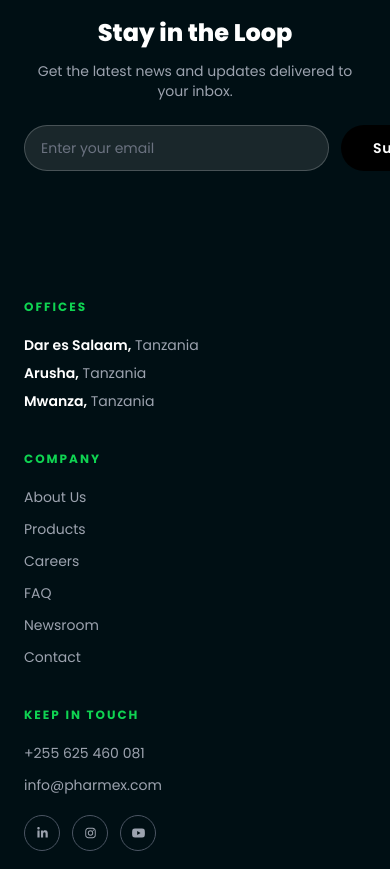
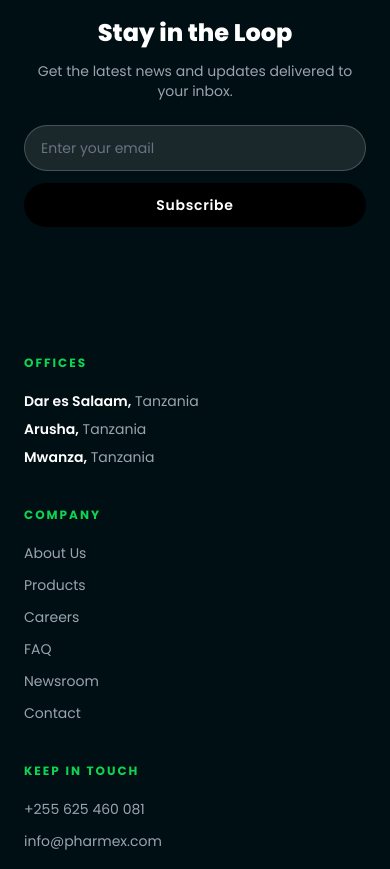
Before and after one commit to DICKSON78/phermex, a React (Vite) app: page /newsroom in a window 390 px wide. Shown: the part 4680-5549 px from the top of the page. Built offline with nearby package versions, Linux system fonts and the light colour scheme.

Commit message:
Fix subscribe button visibility on mobile in Newsroom

```diff
--- a/src/pages/NewsroomPage.jsx
+++ b/src/pages/NewsroomPage.jsx
@@ -93,9 +93,9 @@ export default function NewsroomPage() {
           <div className="max-w-xl mx-auto text-center">
             <h2 className="text-2xl lg:text-3xl font-extrabold text-white mb-3">Stay in the Loop</h2>
             <p className="text-gray-400 text-sm mb-6">Get the latest news and updates delivered to your inbox.</p>
-            <div className="flex gap-3 max-w-md mx-auto">
+            <div className="flex flex-col sm:flex-row gap-3 max-w-md mx-auto">
               <input type="email" placeholder="Enter your email" className="flex-1 px-4 py-3 rounded-full text-sm bg-white/10 border border-white/20 text-white placeholder:text-gray-500 focus:outline-none focus:border-[#0FD452]" />
-              <button className="btn-asaak shrink-0 hover:!bg-white hover:!text-black">Subscribe</button>
+              <button className="btn-asaak hover:!bg-white hover:!text-black">Subscribe</button>
             </div>
           </div>
         </div>
```
